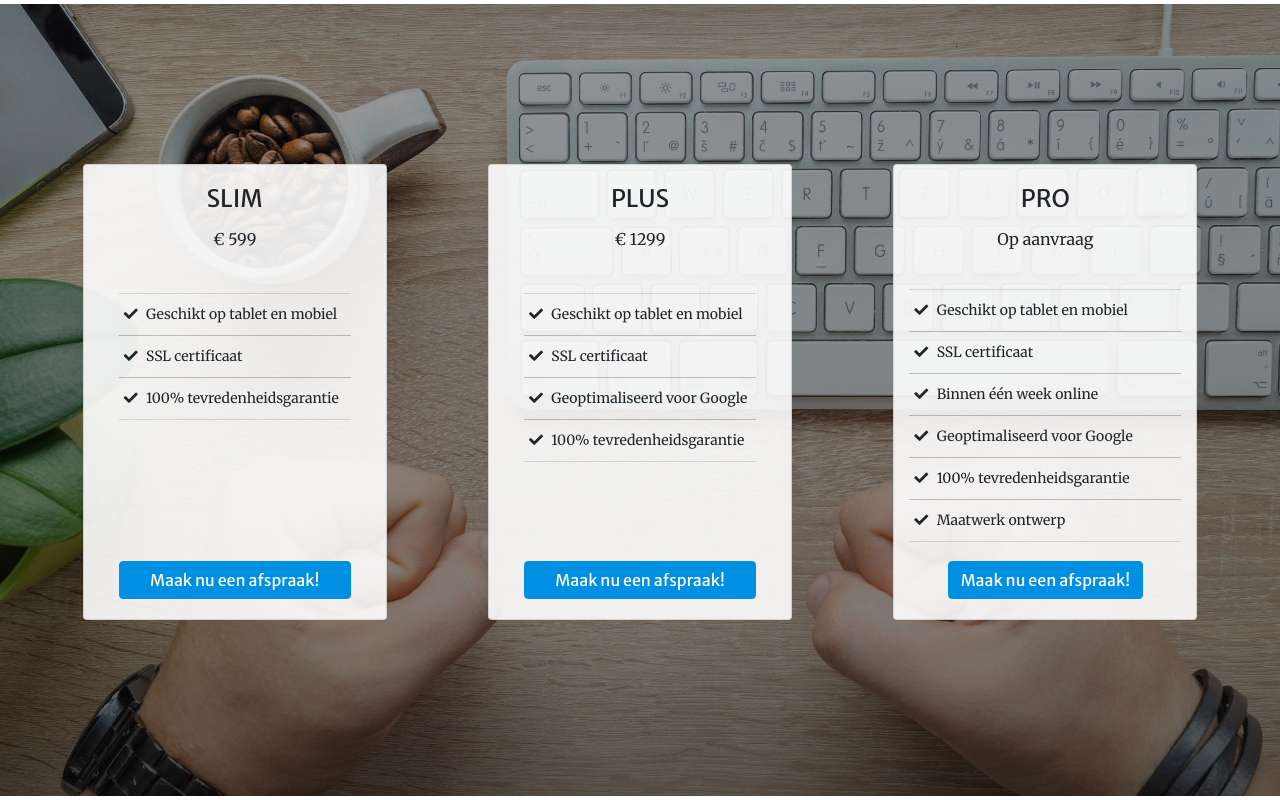
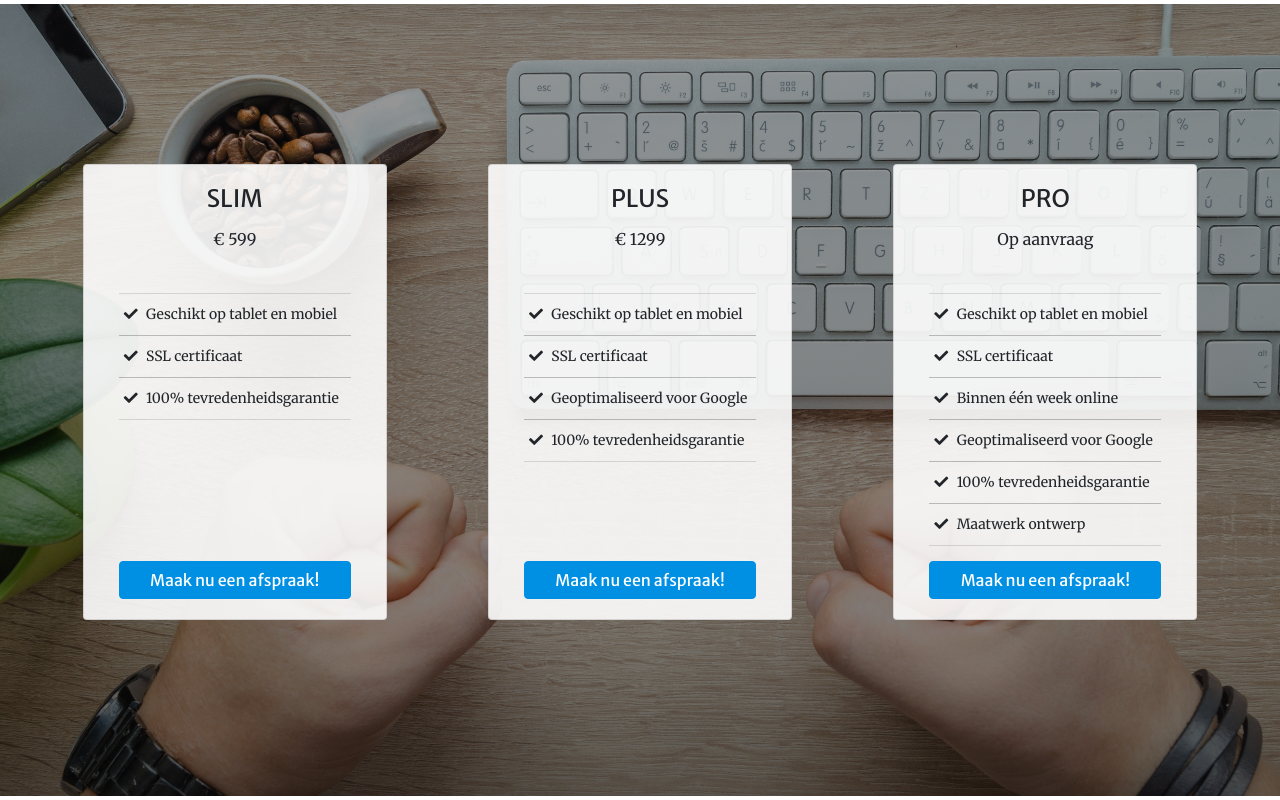
Before and after one commit to Meijer-A/ProRep-IT-Web-Development, a PHP site: page /index.html in a window 1280 px wide. Shown: the part 1761-2561 px from the top of the page. Run offline with PHP 8.4, Linux system fonts and the light colour scheme; style sheets or scripts are compiled from the project's sources.

Commit message:
Update price button

```diff
--- a/index.html
+++ b/index.html
@@ -175,7 +175,7 @@
                 <li class="sp-item-background list-group-item"><i class="fas fa-check"></i> 100% tevredenheidsgarantie</li>
               </ul>
             <!-- <a href="#contact" class="btn js-scroll-trigger btn-sm btn-outline-warning">Afspraak maken</a> -->
-            <a href="#contact" title="Vraag nu vrijblijvend het basis pakket aan" class="btn js-scroll-trigger btn-md btn-primary">Maak nu een afspraak!</a>
+            <a href="#contact" title="Vraag nu vrijblijvend het basis pakket aan" class="btn pricing-btn js-scroll-trigger btn-md btn-primary">Maak nu een afspraak!</a>
           </div>
         </div>
         <div class="sp-background card mb-5 col-lg-3 col-md-5 col-sm-12">
@@ -191,15 +191,15 @@
               <li class="sp-item-background list-group-item"><i class="fas fa-check"></i> 100% tevredenheidsgarantie</li>
             </ul>
             <!-- <a href="#contact" class="btn js-scroll-trigger btn-sm btn-outline-warning">Afspraak maken</a> -->
-            <a href="#contact" title="Vraag nu vrijblijvend het compleet pakket aan" class="btn js-scroll-trigger btn-md btn-primary">Maak nu een afspraak!</a>
+            <a href="#contact" title="Vraag nu vrijblijvend het compleet pakket aan" class="btn pricing-btn js-scroll-trigger btn-md btn-primary">Maak nu een afspraak!</a>
           </div>
         </div>
         <div class="sp-background card mb-5 col-lg-3 col-md-5 col-sm-12">
-          <div class="card-body text-center">
+          <div class="no-flex card-body text-center">
             <h4 class="card-title">PRO</h4>
             <p class="card-text">Op aanvraag</p>
-            <p class="card-text"></p>
           </div>
+          <div class="content-spacer card-body">
             <ul class="list-font-size sp-item-background list-group list-group-flush">
                 <li class="sp-item-background list-group-item"><i class="fas fa-check"></i> Geschikt op tablet en mobiel</li>
                 <li class="sp-item-background list-group-item"><i class="fas fa-check"></i> SSL certificaat</li>
@@ -208,9 +208,8 @@
                 <li class="sp-item-background list-group-item"><i class="fas fa-check"></i> 100% tevredenheidsgarantie</li>
                 <li class="sp-item-background list-group-item"><i class="fas fa-check"></i> Maatwerk ontwerp</li>
               </ul>
-          <div class="card-body text-center">
             <!-- <a href="#contact" class="btn js-scroll-trigger btn-sm btn-outline-warning">Afspraak maken</a> -->
-            <a href="#contact" title="Vraag nu vrijblijvend het premium pakket aan" class="btn js-scroll-trigger btn-md btn-primary">Maak nu een afspraak!</a>
+            <a href="#contact" title="Vraag nu vrijblijvend het premium pakket aan" class="btn pricing-btn js-scroll-trigger btn-md btn-primary">Maak nu een afspraak!</a>
           </div>
         </div>
       </div>
--- a/scss/_pricing.scss
+++ b/scss/_pricing.scss
@@ -20,6 +20,10 @@ section.offers{
         display: flex;
         flex-direction: column;
         justify-content: space-between;
+
+        .pricing-btn {
+            margin-top: 1rem;
+        }
     }
 }
 .sp-item-background {
@@ -36,14 +40,6 @@ section.offers{
     }
 }
 
-
-// @include media-breakpoint-down(md) {
-//     .sp-background {
-//         width: 30%;
-//         flex: 30%;
-//         max-width: 30%;
-//     }
-// }
 @include media-breakpoint-down(sm) {
     .sp-background {
         margin: 0 5px;
```
Lines whose indentation alone changed are shown as unchanged.
